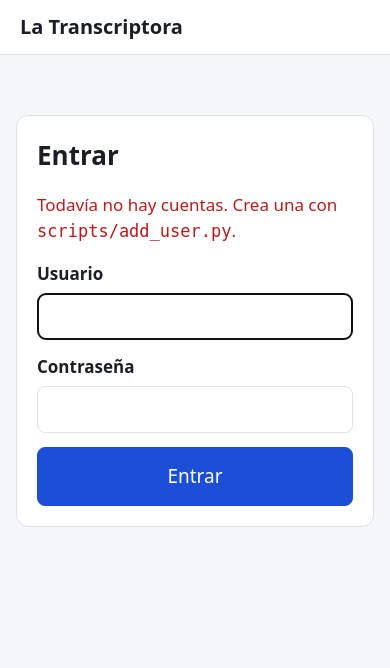
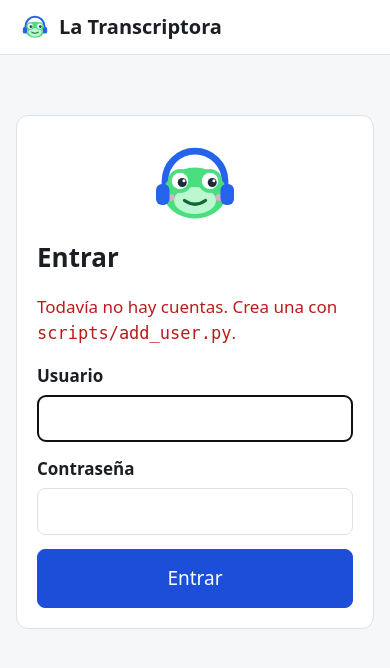
Before and after one commit to rrivera1849/transcripciones, a FastAPI app: page /login in a window 390 px wide. Shown: the top 668 px of the page. Run offline with FastAPI, Linux system fonts and the light colour scheme.

Commit message:
Logo: coquí with headphones as header mark, favicon and home-screen icon
SVG in the header and on the login page, SVG favicon, PNG apple-touch
and manifest icons on a light tile, web manifest so the site can be
added to a phone home screen as "La Transcriptora".

Co-Authored-By: Claude Fable 5.1 <noreply@anthropic.com>
Claude-Session: https://claude.ai/code/session_013sFDqYuRFdBp1jmsxRAaNK

```diff
--- a/app/static/style.css
+++ b/app/static/style.css
@@ -3,7 +3,9 @@
 body { margin:0; background:var(--bg); color:var(--ink); font: 17px/1.5 system-ui, -apple-system, "Segoe UI", Roboto, sans-serif; }
 a { color: var(--brand); }
 .top { display:flex; justify-content:space-between; align-items:center; padding:12px 20px; background:var(--card); border-bottom:1px solid var(--line); }
-.brand { font-weight:700; text-decoration:none; color:var(--ink); font-size:20px; }
+.brand { font-weight:700; text-decoration:none; color:var(--ink); font-size:20px; display:flex; align-items:center; gap:9px; }
+.logo { width:30px; height:30px; }
+.login-logo { display:block; width:96px; height:96px; margin:0 auto 6px; }
 .wrap { max-width: 1100px; margin: 0 auto; padding: 20px 16px 120px; }
 h1 { font-size: 26px; margin: 0 0 12px; } h2 { font-size: 20px; margin: 24px 0 10px; }
 .card { background:var(--card); border:1px solid var(--line); border-radius:12px; padding:20px; }
--- a/app/templates/base.html
+++ b/app/templates/base.html
@@ -5,11 +5,15 @@
   <meta name="viewport" content="width=device-width, initial-scale=1">
   <title>{% block title %}La Transcriptora{% endblock %}</title>
   <link rel="stylesheet" href="/static/style.css">
+  <link rel="icon" href="/static/logo.svg" type="image/svg+xml">
+  <link rel="apple-touch-icon" href="/static/icon-180.png">
+  <link rel="manifest" href="/static/manifest.json">
+  <meta name="theme-color" content="#2563eb">
   <script src="/static/htmx.min.js" defer></script>
 </head>
 <body hx-headers='{"X-CSRF-Token": "{{ csrf }}"}'>
   <header class="top">
-    <a class="brand" href="/">La Transcriptora</a>
+    <a class="brand" href="/"><img class="logo" src="/static/logo.svg" alt="" width="30" height="30">La Transcriptora</a>
     {% if session %}
     <form method="post" action="/logout" class="inline">
       <input type="hidden" name="csrf_token" value="{{ csrf }}">
--- a/app/templates/login.html
+++ b/app/templates/login.html
@@ -2,6 +2,7 @@
 {% block title %}Entrar · La Transcriptora{% endblock %}
 {% block content %}
 <section class="card narrow">
+  <img class="login-logo" src="/static/logo.svg" alt="" width="96" height="96">
   <h1>Entrar</h1>
   {% if no_users %}
   <p class="error">Todavía no hay cuentas. Crea una con <code>scripts/add_user.py</code>.</p>
```
Also changed, not shown: app/static/icon-180.png (added), app/static/icon-192.png (added), app/static/icon-512.png (added), app/static/logo.svg (added), app/static/manifest.json (added).
